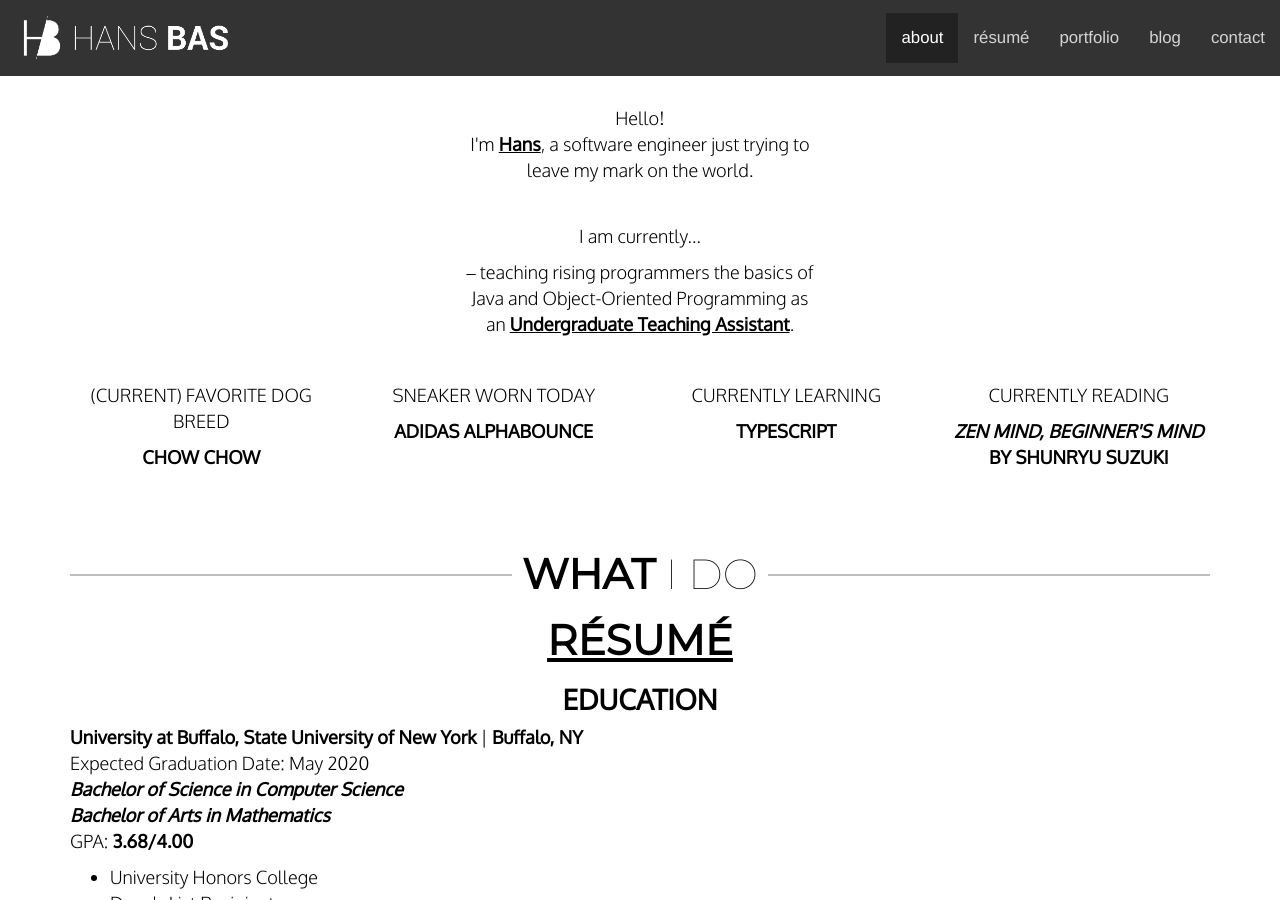
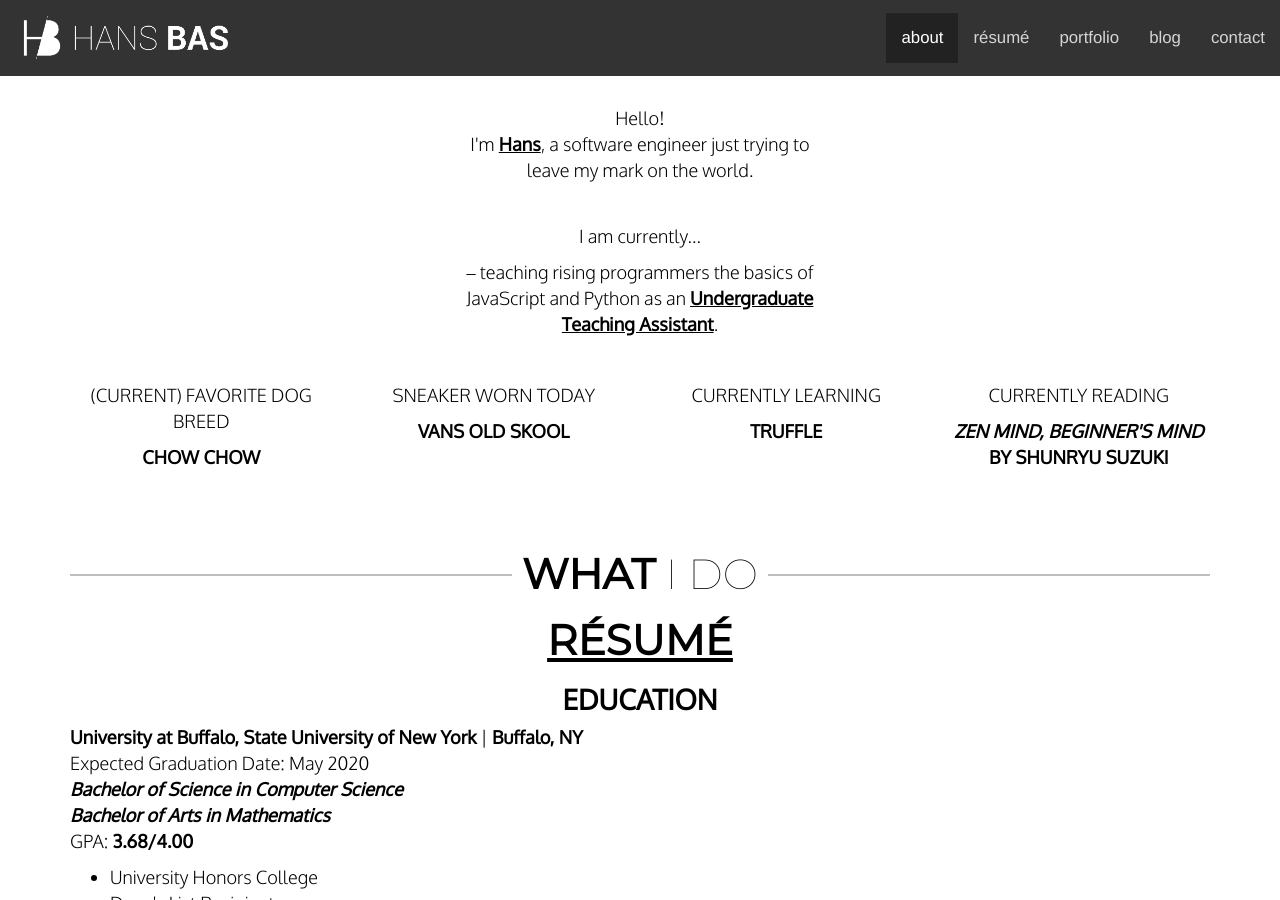
Before and after one commit to haanmiba/haanmiba.github.io, a Jekyll site: the page built from index.md, in a window 1280 px wide and 900 px high, scrolled down 1139 px. Built offline with Jekyll 4.4.1, drawn with Linux system fonts in a browser that asks for light colours; nearby versions of some CDN libraries.

Commit message:
Updated about

```diff
--- a/_data/about.yml
+++ b/_data/about.yml
@@ -1,9 +1,9 @@
 currently:
-  - action: "teaching rising programmers the basics of Java and Object-Oriented Programming as an"
+  - action: "teaching rising programmers the basics of JavaScript and Python as an"
     subject: "Undergraduate Teaching Assistant"
 dog: "Chow Chow"
-sneaker: "Adidas AlphaBounce"
-learning: "TypeScript"
+sneaker: "Vans Old Skool"
+learning: "Truffle"
 reading:
   book: "Zen Mind, Beginner's Mind"
   author: "Shunryu Suzuki"
```
